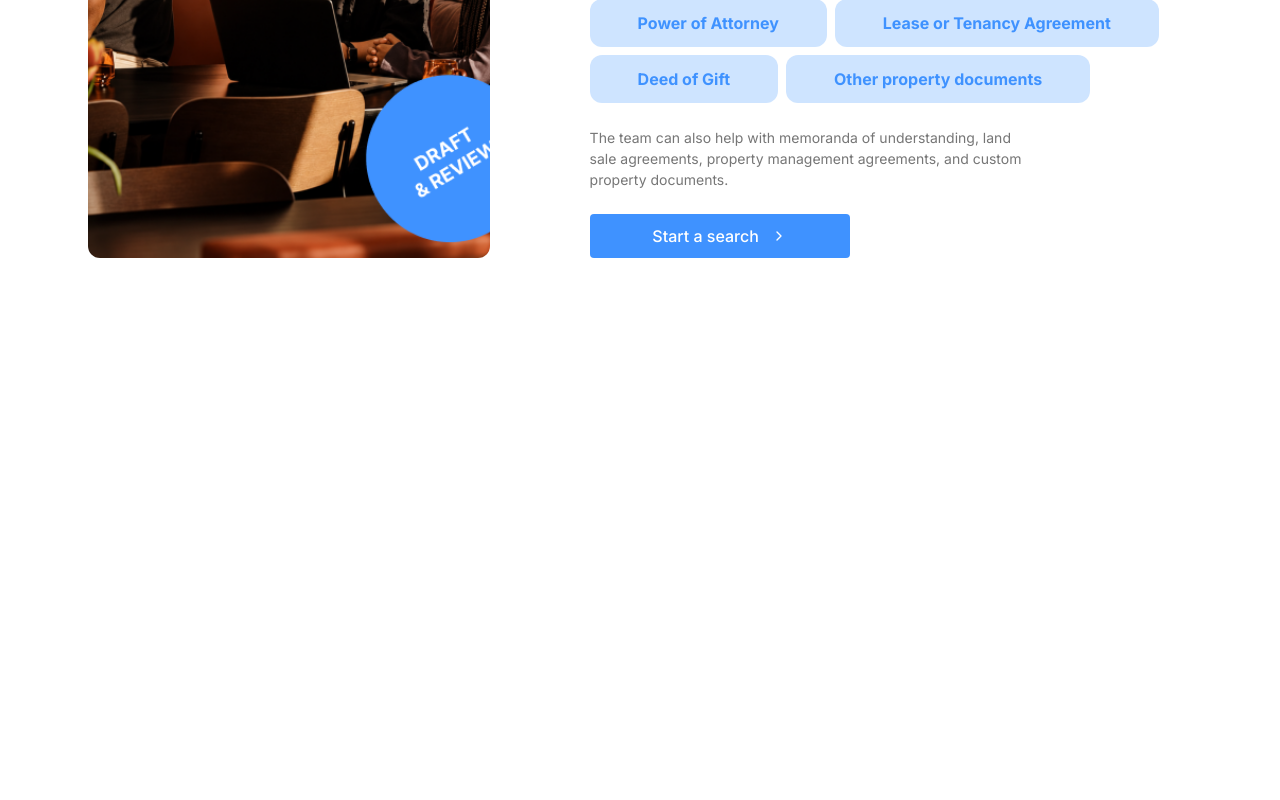
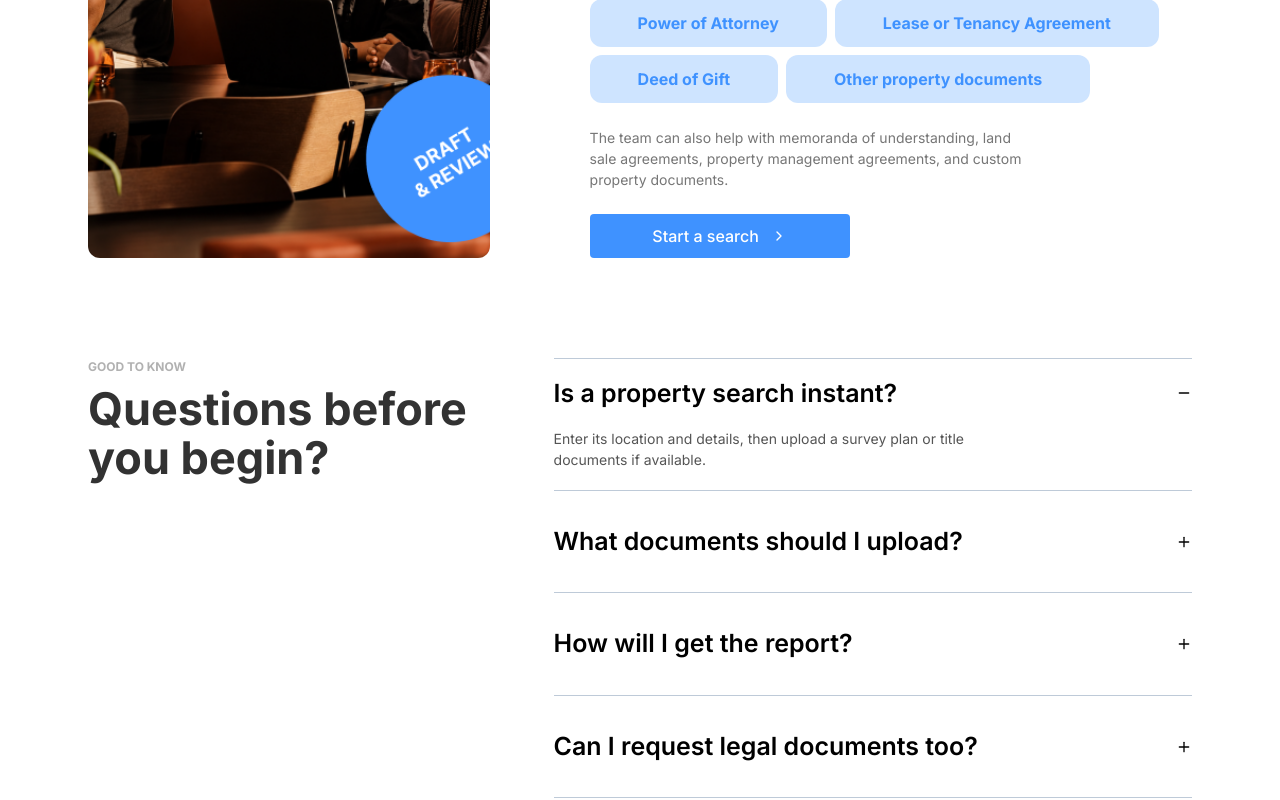
Before and after one commit to KoneeVibes/propertyintel, a Next.js app: page / in a window 1280 px wide. Shown: the part 2657-3457 px from the top of the page. Before the commit the page ends 2955 px from the top, so only its background shows below. Built offline with nearby package versions, Linux system fonts and the light colour scheme.

Commit message:
feat: Add faq section

```diff
--- /dev/null
+++ b/app/(home)/_components/FAQ.tsx
@@ -0,0 +1,43 @@
+import { Accordion } from "@/components/ui/Accordion";
+
+const faqs = [
+  {
+    question: "Is a property search instant?",
+    answer:
+      "Enter its location and details, then upload a survey plan or title documents if available.",
+  },
+  {
+    question: "What documents should I upload?",
+    answer:
+      "Upload any property documents you have, such as a survey plan, title document, deed of assignment, or contract of sale. If you're not sure what applies, submit what you have and the team will tell you what else is needed.",
+  },
+  {
+    question: "How will I get the report?",
+    answer:
+      "Once the review is complete, your due diligence report is delivered to the email you provided. You can also use your email or request ID on the Track a search page to follow progress.",
+  },
+  {
+    question: "Can I request legal documents too?",
+    answer:
+      "Yes. After submitting a verification request or receiving your report, you can ask for legal documentation assistance. You'll provide the transaction details, review a draft, and receive the final document when it's ready.",
+  },
+];
+
+export function FAQ() {
+  return (
+    <section className="px-22 mt-25 mb-15">
+      <div className="grid grid-cols-1 gap-10 md:grid-cols-[4fr_6fr]">
+        <div>
+          <p className="text-meta font-bold uppercase text-[#B1B1B1]">
+            Good to know
+          </p>
+          <h2 className="mt-2 text-h2 font-bold text-surface">
+            Questions before you begin?
+          </h2>
+        </div>
+
+        <Accordion items={faqs} />
+      </div>
+    </section>
+  );
+}
--- a/app/(home)/page.tsx
+++ b/app/(home)/page.tsx
@@ -3,6 +3,7 @@ import { Hero } from "./_components/Hero";
 import { Services } from "./_components/Services";
 import { HowItWorks } from "./_components/HowItWorks";
 import { LegalDocuments } from "./_components/LegalDocuments";
+import { FAQ } from "./_components/FAQ";
 
 
 export default function Home() {
@@ -13,6 +14,7 @@ export default function Home() {
     <Services />
     <HowItWorks />
     <LegalDocuments />
+    <FAQ />
    </main>
   );
 }
--- /dev/null
+++ b/components/ui/Accordion.tsx
@@ -0,0 +1,53 @@
+"use client";
+
+import { useState } from "react";
+import { Plus, Minus } from "lucide-react";
+
+type AccordionItem = {
+  question: string;
+  answer: string;
+};
+
+type AccordionProps = {
+  items: AccordionItem[];
+  defaultOpen?: number | null;
+};
+
+export function Accordion({ items, defaultOpen = 0 }: AccordionProps) {
+  const [open, setOpen] = useState<number | null>(defaultOpen);
+
+  return (
+    <div className="border-t border-[#BECAD8]">
+      {items.map((item, i) => {
+        const isOpen = open === i;
+
+        return (
+          <div key={item.question} className="border-b border-[#BECAD8]">
+            <h3>
+              <button
+                type="button"
+                onClick={() => setOpen(isOpen ? null : i)}
+                className={`flex w-full cursor-pointer items-center justify-between gap-4  text-left text-h3 font-semibold text-black ${isOpen ? "py-4" : "py-8"}`}
+              >
+                {item.question}
+                {isOpen ? <Minus size={16} /> : <Plus size={16} />}
+              </button>
+            </h3>
+
+            <div
+              className={`grid transition-[grid-template-rows] duration-300 ease-out-expo ${
+                isOpen ? "grid-rows-[1fr]" : "grid-rows-[0fr]"
+              }`}
+            >
+              <div className="overflow-hidden">
+                <p className="max-w-md pb-5 text-small text-text">
+                  {item.answer}
+                </p>
+              </div>
+            </div>
+          </div>
+        );
+      })}
+    </div>
+  );
+}
```
